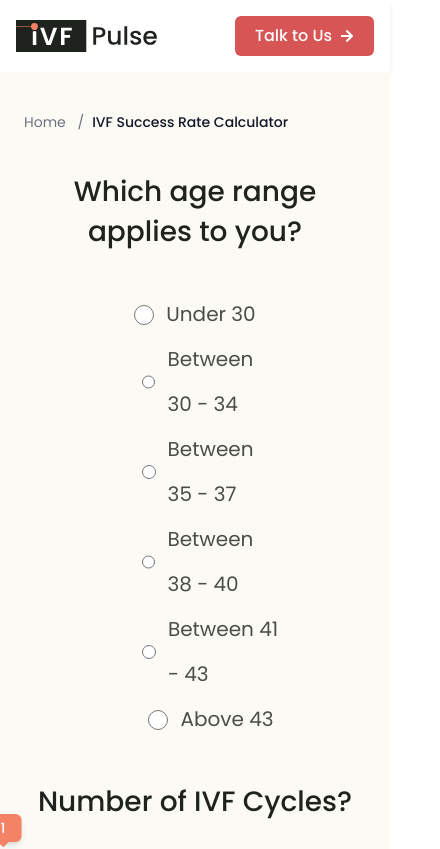
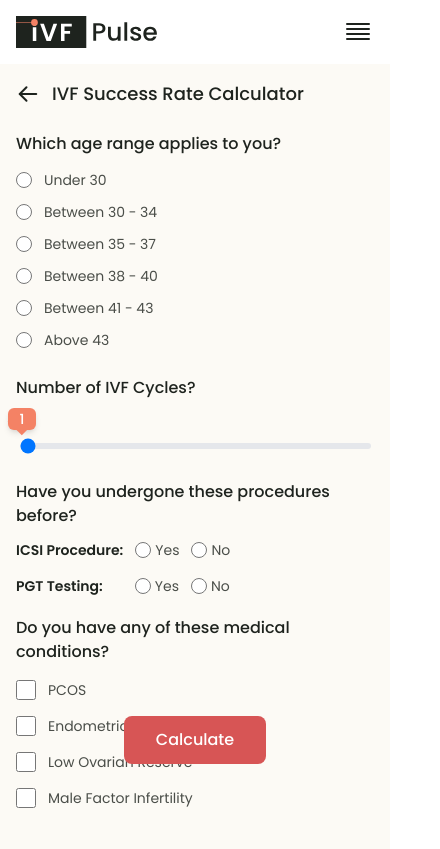
Before and after one commit to VikasJassu/Health_Pro, a React (Vite) app: page / in a window 390 px wide. Shown: the top 849 px of the page, 440 px wide, since content can reach past the window. Built offline with nearby package versions, Linux system fonts and the light colour scheme.

Commit message:
mobile responsiveness done for homepage

```diff
--- a/src/App.jsx
+++ b/src/App.jsx
@@ -8,7 +8,6 @@ function App() {
   return (
     <div className="">
       <Navbar />
-
       <Routes>
         <Route path="/" element={<Homepage />} />
         <Route path="/result" element={<Result />} />
--- a/src/components/AgeRange.jsx
+++ b/src/components/AgeRange.jsx
@@ -13,7 +13,7 @@ const AgeRange = () => {
   ];
 
   return (
-    <div className="mx-auto w-6/12 flex flex-wrap justify-center space-x-8">
+    <div className="mx-auto sm:w-6/12 flex flex-wrap justify-center flex-col sm:flex-row sm:space-x-8">
       {ageRanges.map((range, index) => (
         <label
           key={index}
@@ -23,9 +23,9 @@ const AgeRange = () => {
             type="radio"
             name="ageRange"
             value={range}
-            className="w-5 h-5 accent-red-500 border-2 border-red-500"
+            className="sm:w-5 w-4 h-4 sm:h-5 accent-red-500 border-2 border-red-500"
           />
-          <span className="text-xl font-poppins text-[#1E231E] opacity-80 leading-[45px]">
+          <span className="sm:text-xl text-sm font-poppins text-[#1E231E] opacity-80 sm:leading-[45px] leading-8">
             {range}
           </span>
         </label>
--- a/src/components/Conditions.jsx
+++ b/src/components/Conditions.jsx
@@ -19,11 +19,11 @@ const Conditions = () => {
   ];
 
   return (
-    <div className="text-center">
-      <h1 className="text-[28px] leading-10 text-[#1E231E] font-poppins font-medium">
+    <div className="sm:text-center">
+      <h1 className="sm:text-[28px] sm:leading-10 leading-6 sm:mt-0 mt-4 text-[#1E231E] font-poppins font-medium">
         Do you have any of these medical conditions?
       </h1>
-      <div className="flex flex-wrap justify-center gap-x-12 gap-y-4 mt-4">
+      <div className="flex flex-col sm:flex-row flex-wrap justify-center gap-x-12 gap-y-4 mt-4">
         {options.map((option, index) => (
           <label
             key={index}
@@ -32,10 +32,10 @@ const Conditions = () => {
             <input
               type="checkbox"
               value={option}
-              className="w-6 h-6 border-2 rounded-md accent-[#F48265] checked:border-[#F48265] checked:bg-[#F48265]"
+              className="sm:w-6 w-5 sm:h-6 h-5 border-2 rounded-md accent-[#F48265] checked:border-[#F48265] checked:bg-[#F48265]"
               onChange={() => toggleCondition(option)}
             />
-            <span className="text-xl leading-9 opacity-80 font-poppins text-[#1E231E]">
+            <span className="sm:text-xl text-sm sm:leading-9 leading-5 opacity-80 font-poppins text-[#1E231E]">
               {option}
             </span>
           </label>
--- a/src/components/Navbar.jsx
+++ b/src/components/Navbar.jsx
@@ -1,8 +1,9 @@
 import React from "react";
 import { Link } from "react-router-dom";
 import Logo from "../assets/ivfLogo.svg";
-import RightArrow from "../assets/rightArrow.svg";
+import MenuIcon from "../assets/hamburger.svg";
 import { FaArrowRight } from "react-icons/fa";
+import { CiBurger } from "react-icons/ci";
 
 const linkCSS =
   "hover:text-pink-500 transition font-poppins font-medium text-[#1E231E]";
@@ -12,7 +13,9 @@ const Navbar = () => {
       <div className="container mx-auto px-4 flex items-center justify-between py-4">
         {/* Logo */}
         <div className="flex items-center">
-          <Link to="/"><img src={Logo} alt="IVF Logo" className="h-8" /></Link>
+          <Link to="/">
+            <img src={Logo} alt="IVF Logo" className="h-8" />
+          </Link>
         </div>
 
         {/* Navigation Links */}
@@ -40,13 +43,14 @@ const Navbar = () => {
         <div>
           <Link
             to="/"
-            className="bg-[#D75555] text-white px-5 py-2 rounded-md hover:bg-red-600 transition font-medium font-poppins flex items-center gap-2"
+            className="bg-[#D75555] text-white px-5 py-2 rounded-md hover:bg-red-600 transition font-medium font-poppins sm:flex items-center gap-2 hidden"
           >
             <p>Talk to Us</p>
             <div className="text-sm">
               <FaArrowRight />
             </div>
           </Link>
+          <img src={MenuIcon} className="sm:hidden w-8" />
         </div>
       </div>
     </nav>
--- a/src/components/Procedures.jsx
+++ b/src/components/Procedures.jsx
@@ -5,14 +5,14 @@ const Procedures = () => {
   const [pgt, setPgt] = useState(null);
 
   return (
-    <div className="text-center space-y-6">
-      <h1 className="text-[28px] leading-10 text-[#1E231E] font-poppins font-medium">
+    <div className="sm:text-center sm:space-y-6 space-y-2">
+      <h1 className="sm:text-[28px] sm:leading-10 leading-6 mt-6 sm:mt-0 text-[#1E231E] font-poppins font-medium">
         Have you undergone these procedures before?
       </h1>
-      <div className="mt-4 flex justify-center space-x-16">
+      <div className="sm:mt-4 flex flex-col gap-2 sm:gap-0 sm:flex-row justify-center sm:space-x-16">
         {/* ICSI Procedure */}
         <div className="flex items-center space-x-3">
-          <label className="text-lg font-semibold font-poppins text-[#1E231E] leading-7">
+          <label className="sm:text-lg text-sm font-semibold font-poppins text-[#1E231E] leading-7">
             ICSI Procedure:
           </label>
           <label className="flex items-center space-x-1">
@@ -20,10 +20,10 @@ const Procedures = () => {
               type="radio"
               name="icsi"
               value="yes"
-              className="w-5 h-5 accent-red-500 border-2 border-red-500"
+              className="sm:w-5 w-4 sm:h-5 h-4 accent-red-500 border-2 border-red-500"
               onChange={() => setIcsi(true)}
             />
-            <span className="text-lg font-poppins text-[#1E231E] leading-7 opacity-80">
+            <span className="sm:text-lg text-sm font-poppins text-[#1E231E] leading-7 opacity-80">
               Yes
             </span>
           </label>
@@ -32,10 +32,10 @@ const Procedures = () => {
               type="radio"
               name="icsi"
               value="no"
-              className="w-5 h-5 accent-red-500 border-2 border-red-500"
+              className="sm:w-5 w-4 sm:h-5 h-4 accent-red-500 border-2 border-red-500"
               onChange={() => setIcsi(false)}
             />
-            <span className="text-lg font-poppins text-[#1E231E] leading-7 opacity-80">
+            <span className="sm:text-lg text-sm font-poppins text-[#1E231E] leading-7 opacity-80">
               No
             </span>
           </label>
@@ -43,30 +43,30 @@ const Procedures = () => {
 
         {/* PGT Testing */}
         <div className="flex items-center space-x-3">
-          <label className="text-lg font-semibold font-poppins text-[#1E231E] leading-7">
+          <label className="sm:text-lg text-sm font-semibold font-poppins text-[#1E231E] leading-7">
             PGT Testing:
           </label>
-          <label className="flex items-center space-x-1">
+          <label className="flex items-center space-x-1 translate-x-5 sm:translate-x-0">
             <input
               type="radio"
               name="pgt"
               value="yes"
-              className="w-5 h-5 accent-red-500 border-2 border-red-500"
+              className="sm:w-5 w-4 sm:h-5 h-4 accent-red-500 border-2 border-red-500"
               onChange={() => setPgt(true)}
             />
-            <span className="text-lg font-poppins text-[#1E231E] leading-7 opacity-80">
+            <span className="sm:text-lg text-sm font-poppins text-[#1E231E] leading-7 opacity-80">
               Yes
             </span>
           </label>
-          <label className="flex items-center space-x-1">
+          <label className="flex items-center space-x-1 translate-x-5 sm:translate-x-0">
             <input
               type="radio"
               name="pgt"
               value="no"
-              className="w-5 h-5 accent-red-500 border-2 border-red-500"
+              className="sm:w-5 w-4 sm:h-5 h-4 accent-red-500 border-2 border-red-500"
               onChange={() => setPgt(false)}
             />
-            <span className="text-lg font-poppins text-[#1E231E] leading-7 opacity-80">
+            <span className="sm:text-lg text-sm font-poppins text-[#1E231E] leading-7 opacity-80">
               No
             </span>
           </label>
--- a/src/components/Slider.jsx
+++ b/src/components/Slider.jsx
@@ -8,11 +8,11 @@ const Slider = () => {
       {/* Tooltip for value */}
       <div className="relative">
         <div
-          className="absolute -top-8 left-1/2 transform -translate-x-1/2 bg-[#F48265] text-white text-sm font-medium rounded-md px-4 py-1 shadow-md"
+          className="absolute sm:-top-8 -top-6 left-1/2 transform sm:-translate-x-1/2 -translate-x-3 bg-[#F48265] text-white text-sm font-medium rounded-md sm:px-4 sm:py-1 px-3 py-[1px] shadow-md"
           style={{ left: `${(value - 1) * 25}%` }} // Adjust tooltip based on slider value
         >
           {value}
-          <div className="bg-[#F48265] w-5 h-3 rotate-45 absolute top-4 right-[11px] -z-20"></div>
+          <div className="bg-[#F48265] w-5 h-3 rotate-45 absolute sm:top-4 sm:right-[11px] top-[10px] right-[7px] -z-20"></div>
         </div>
 
         <input
@@ -21,7 +21,7 @@ const Slider = () => {
           max="5"
           value={value}
           onChange={(e) => setValue(e.target.value)}
-          className="w-96 h-2 appearance-none bg-gray-200 rounded-full outline-none cursor-pointer"
+          className="sm:w-96 w-[90vw] sm:h-2 h-[6px] appearance-none bg-gray-200 rounded-full outline-none cursor-pointer"
           style={{
             background: `linear-gradient(to right, #F48265 0%, #F48265 ${
               (value - 1) * 25
--- a/src/pages/Homepage.jsx
+++ b/src/pages/Homepage.jsx
@@ -4,19 +4,26 @@ import Slider from "../components/Slider";
 import Procedures from "../components/Procedures";
 import Conditions from "../components/Conditions";
 import { Link } from "react-router-dom";
+import Left from "../assets/leftArrow.svg";
 
 const Homepage = () => {
   return (
     <div className="bg-[#FCFAF5] min-h-screen font-poppins">
-      <div className="container mx-auto px-6 py-10 space-y-10">
+      <div className="container mx-auto sm:px-6 p-4 sm:py-10 sm:space-y-10">
         {/* Breadcrumb */}
-        <div className="text-gray-500 text-sm">
-          <span>Home</span> <span className="mx-2">/</span>
-          <span className="font-medium text-gray-900">IVF Success Rate Calculator</span>
+        <div className="flex items-center gap-3 text-[#1E231E]">
+          <img src={Left} className="sm:hidden" />
+          <div className="flex items-center">
+            <span className="hidden sm:inline">Home</span>
+            <span className="mx-2 hidden sm:inline-block">/</span>
+            <span className="font-medium sm:font-semibold text-lg">
+              IVF Success Rate Calculator
+            </span>
+          </div>
         </div>
 
         {/* Title */}
-        <h1 className="text-center text-[28px] leading-10 text-[#1E231E] font-poppins font-medium">
+        <h1 className="sm:text-center sm:text-[28px] leading-10 mt-4 sm:mt-0 text-[#1E231E] font-poppins font-medium">
           Which age range applies to you?
         </h1>
 
@@ -24,8 +31,8 @@ const Homepage = () => {
         <AgeRange />
 
         {/* Slider */}
-        <div className="text-center">
-          <h1 className="text-center text-[28px] leading-10 text-[#1E231E] font-poppins font-medium">
+        <div className="sm:text-center">
+          <h1 className="sm:text-center sm:text-[28px] leading-10 sm:mt-0 mt-3 text-[#1E231E] font-poppins font-medium">
             Number of IVF Cycles?
           </h1>
           <Slider />
@@ -38,8 +45,8 @@ const Homepage = () => {
         <Conditions />
 
         {/* Calculate Button */}
-        <Link to='/result' className="flex justify-center">
-          <button className="bg-red-500 text-white px-8 py-3 rounded-lg text-lg font-medium hover:bg-red-600 transition">
+        <Link to="/result" className="flex justify-center sm:relative fixed bottom-20 left-[50%] right-[50%] sm:left-0 sm:right-0 sm:bottom-0 sm:pt-5 sm:pb-16">
+          <button className="bg-[#D75555] sm:text-lg text-white font-poppins px-8 py-3 rounded-lg font-medium hover:bg-red-600 transition">
             Calculate
           </button>
         </Link>
```
Also changed, not shown: src/assets/hamburger.svg (added), src/assets/leftArrow.svg (added).
